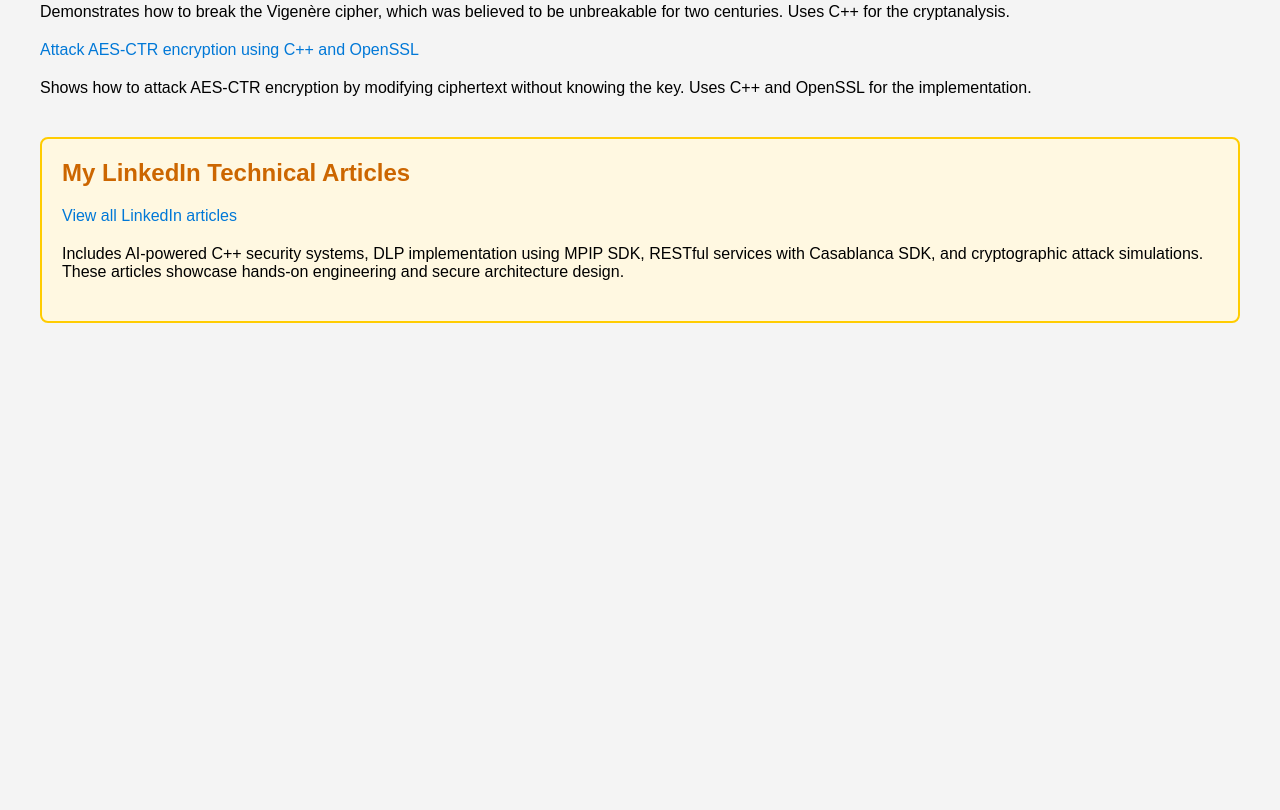
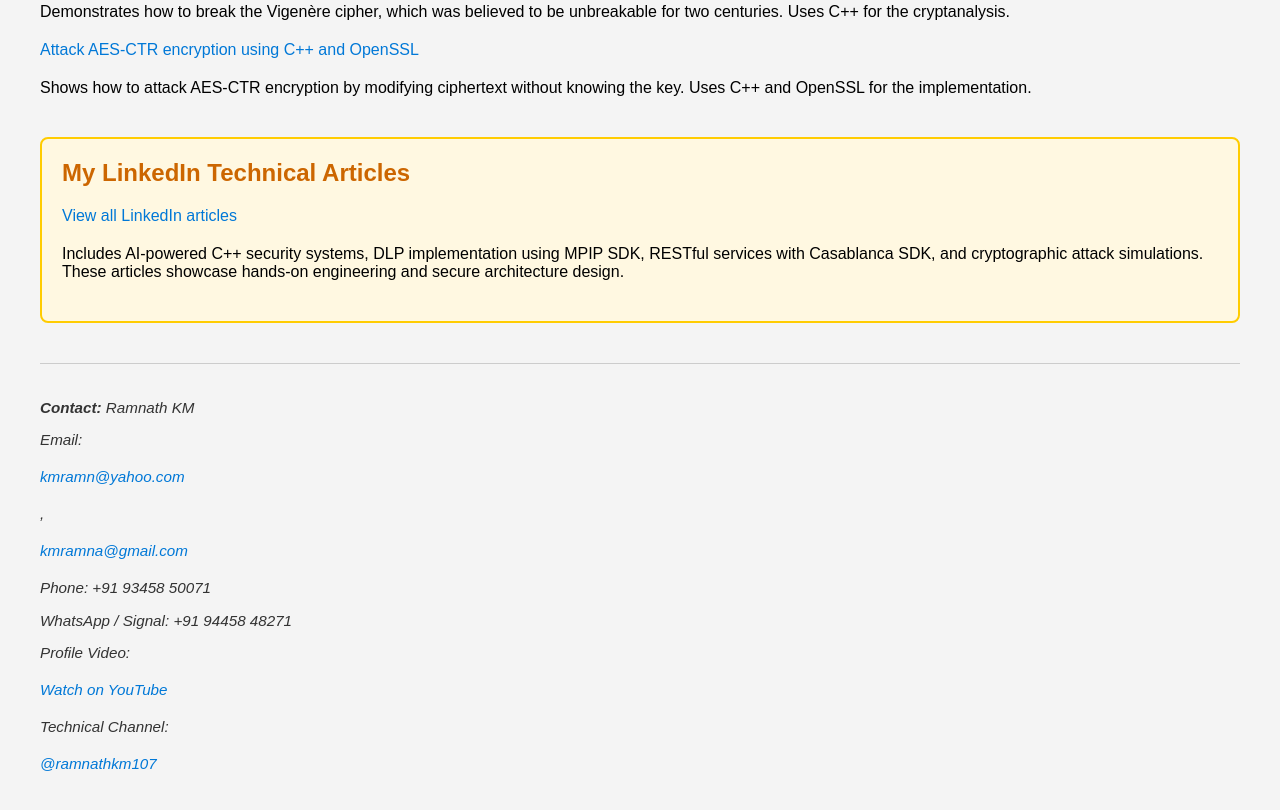
Before and after one commit to kmramn/codeprojectarticles, a plain HTML site: page index.html in a window 1280 px wide. Shown: the part 548-1358 px from the top of the page. Before the commit the page ends 911 px from the top, so only its background shows below. Drawn offline with Linux system fonts and the light colour scheme.

Commit message:
Add footer with contact details and links
Added footer section with contact information and links.

```diff
--- a/index.html
+++ b/index.html
@@ -51,6 +51,14 @@
             color: #cc6600;
             margin-top: 0;
         }
+        footer {
+            font-style: italic;
+            font-size: 0.95em;
+            margin-top: 40px;
+            padding-top: 20px;
+            border-top: 1px solid #ccc;
+            color: #333;
+        }
     </style>
 </head>
 <body>
@@ -93,5 +101,14 @@
             </div>
         </div>
     </main>
+
+    <footer>
+        <p><strong>Contact:</strong> Ramnath KM</p>
+        <p>Email: <a href="mailto:kmramn@yahoo.com">kmramn@yahoo.com</a>, <a href="mailto:kmramna@gmail.com">kmramna@gmail.com</a></p>
+        <p>Phone: +91 93458 50071</p>
+        <p>WhatsApp / Signal: +91 94458 48271</p>
+        <p>Profile Video: <a href="https://www.youtube.com/watch?v=Ush2pVfJz9I" target="_blank">Watch on YouTube</a></p>
+        <p>Technical Channel: <a href="https://www.youtube.com/@ramnathkm107" target="_blank">@ramnathkm107</a></p>
+    </footer>
 </body>
 </html>
```
